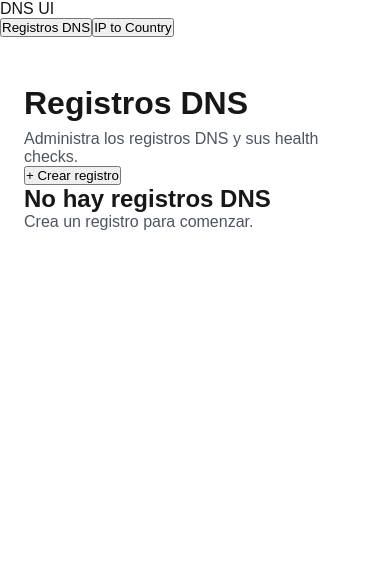
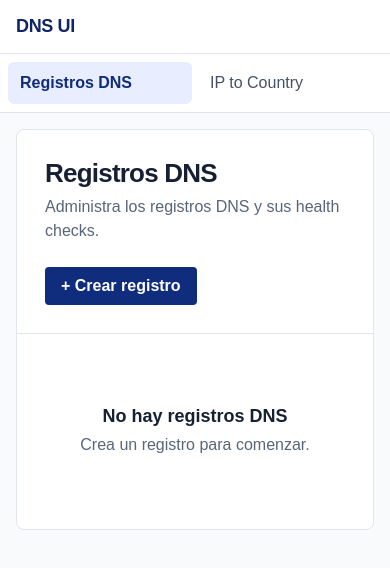
Before and after one commit to djedrielle/2026-02-2024154899-IC7602-P1, a Next.js app in the folder dns-ui/: page / in a window 390 px wide. Shown: the top 568 px of the page. Built offline with nearby package versions, Linux system fonts and the light colour scheme.

Commit message:
Agregar estilos de DNS UI
Aplicar el diseño visual de la interfaz de administración DNS.

```diff
--- a/dns-ui/src/app/page.module.css
+++ b/dns-ui/src/app/page.module.css
@@ -1,38 +1,409 @@
-.page {
+.appShell {
+  min-height: 100vh;
+  background: #f8fafc;
+  color: #172033;
+}
+
+.sidebar {
+  position: fixed;
+  inset: 0 auto 0 0;
   display: flex;
-  min-height: 100%;
-  justify-content: center;
-  background: #f8fafc;
-  font-family: var(--font-geist-sans);
+  width: 240px;
+  flex-direction: column;
+  justify-content: space-between;
+  border-right: 1px solid #dfe4ee;
+  background: #ffffff;
+}
+
+.brand {
+  padding: 22px 24px;
+  border-bottom: 1px solid #dfe4ee;
+  color: #0f2469;
+  font-size: 18px;
+  font-weight: 700;
+  letter-spacing: -0.02em;
+}
+
+.navigation {
+  display: grid;
+  gap: 6px;
+  padding: 16px 12px;
+}
+
+.navigation button {
+  width: 100%;
+  border: 0;
+  border-radius: 6px;
+  background: transparent;
+  color: #465066;
+  cursor: pointer;
+  padding: 12px;
+  text-align: left;
+  font: inherit;
+}
+
+.navigation button:hover,
+.navigation .activeNav {
+  background: #e8edff;
+  color: #102c7d;
+  font-weight: 600;
 }
 
 .main {
-  width: 100%;
-  max-width: 720px;
-  padding: 48px 24px;
+  min-height: 100vh;
+  margin-left: 240px;
+  padding: 48px;
 }
 
-.main h1 {
-  margin-bottom: 8px;
-  font-size: 32px;
+.contentCard {
+  overflow: hidden;
+  border: 1px solid #e0e5ee;
+  border-radius: 8px;
+  background: #ffffff;
 }
 
-.main p {
-  color: #4b5563;
+.pageHeader {
+  display: flex;
+  align-items: center;
+  justify-content: space-between;
+  gap: 24px;
+  padding: 28px;
+  border-bottom: 1px solid #e0e5ee;
 }
 
-.recordList {
-  display: grid;
-  grid-template-columns: repeat(auto-fit, minmax(180px, 1fr));
-  gap: 12px;
-  margin-top: 32px;
-  list-style: none;
+.pageHeader h1 {
+  font-size: 26px;
+  letter-spacing: -0.03em;
 }
 
-.recordList li {
-  padding: 20px;
-  border: 1px solid #d1d5db;
-  border-radius: 8px;
-  background: #ffffff;
+.pageHeader p,
+.sectionHeading p,
+.emptyState p {
+  margin-top: 6px;
+  color: #596579;
+  line-height: 1.5;
+}
+
+.primaryButton,
+.secondaryButton,
+.textButton,
+.actions button,
+.removeButton,
+.closeButton,
+.protocolButtons button,
+.typeSelector button {
+  border: 0;
+  cursor: pointer;
+  font: inherit;
+}
+
+.primaryButton {
+  border-radius: 4px;
+  background: #102c7d;
+  color: #ffffff;
+  padding: 10px 16px;
   font-weight: 600;
 }
+
+.primaryButton:hover {
+  background: #0b205f;
+}
+
+.emptyState {
+  padding: 72px 24px;
+  text-align: center;
+}
+
+.emptyState h2 {
+  font-size: 18px;
+}
+
+.tableWrap {
+  overflow-x: auto;
+}
+
+.tableWrap table {
+  width: 100%;
+  border-collapse: collapse;
+  text-align: left;
+}
+
+.tableWrap th,
+.tableWrap td {
+  padding: 14px 20px;
+  border-bottom: 1px solid #e7eaf0;
+}
+
+.tableWrap th {
+  background: #f4f6ff;
+  color: #495366;
+  font-size: 12px;
+  letter-spacing: 0.06em;
+  text-transform: uppercase;
+}
+
+.mono,
+.badge {
+  font-family: var(--font-geist-mono);
+}
+
+.mono {
+  font-size: 13px;
+}
+
+.badge {
+  display: inline-flex;
+  border: 1px solid #c9d2f6;
+  border-radius: 4px;
+  background: #eef1ff;
+  color: #18358c;
+  padding: 3px 7px;
+  font-size: 12px;
+}
+
+.actions {
+  display: flex;
+  gap: 12px;
+}
+
+.actions button {
+  background: transparent;
+  color: #253144;
+}
+
+.actions button:last-child,
+.removeButton {
+  color: #b42318;
+}
+
+.actions button:hover,
+.textButton:hover {
+  text-decoration: underline;
+}
+
+.overlay {
+  position: fixed;
+  inset: 0;
+  z-index: 10;
+  display: flex;
+  justify-content: flex-end;
+  background: rgb(15 23 42 / 42%);
+}
+
+.drawer {
+  display: flex;
+  width: min(100%, 620px);
+  height: 100%;
+  flex-direction: column;
+  background: #ffffff;
+  box-shadow: -8px 0 24px rgb(15 23 42 / 14%);
+}
+
+.drawerHeader,
+.drawerFooter {
+  display: flex;
+  align-items: center;
+  justify-content: space-between;
+  gap: 16px;
+  padding: 20px 24px;
+  border-bottom: 1px solid #e0e5ee;
+}
+
+.drawerHeader h2 {
+  font-size: 19px;
+}
+
+.drawerBody {
+  display: grid;
+  flex: 1;
+  align-content: start;
+  gap: 24px;
+  overflow-y: auto;
+  padding: 24px;
+}
+
+.drawerBody label,
+.targetRow label {
+  display: grid;
+  gap: 7px;
+  color: #283348;
+  font-size: 14px;
+  font-weight: 600;
+}
+
+.drawerBody input {
+  width: 100%;
+  border: 1px solid #bfc7d7;
+  border-radius: 4px;
+  outline: 0;
+  padding: 10px 11px;
+  color: #172033;
+  font: inherit;
+  font-weight: 400;
+}
+
+.drawerBody input:focus {
+  border-color: #2858c8;
+  box-shadow: 0 0 0 3px rgb(40 88 200 / 14%);
+}
+
+.typeSelector {
+  border: 0;
+}
+
+.typeSelector legend {
+  margin-bottom: 8px;
+  color: #283348;
+  font-size: 14px;
+  font-weight: 600;
+}
+
+.typeSelector div,
+.protocolButtons {
+  display: flex;
+  overflow-x: auto;
+  border: 1px solid #c9d2f6;
+  border-radius: 5px;
+  background: #f1f3ff;
+}
+
+.typeSelector button,
+.protocolButtons button {
+  flex: 1;
+  min-width: max-content;
+  background: transparent;
+  color: #1e2850;
+  padding: 9px 12px;
+  font-family: var(--font-geist-mono);
+  font-size: 13px;
+}
+
+.typeSelector .selectedType,
+.protocolButtons .selectedType {
+  border-radius: 4px;
+  background: #ffffff;
+  color: #102c7d;
+  font-weight: 700;
+}
+
+.formSection {
+  display: grid;
+  gap: 16px;
+  border-top: 1px solid #e0e5ee;
+  padding-top: 22px;
+}
+
+.sectionHeading {
+  display: flex;
+  align-items: start;
+  justify-content: space-between;
+  gap: 16px;
+}
+
+.sectionHeading h3 {
+  font-size: 16px;
+}
+
+.sectionHeading p {
+  font-size: 13px;
+}
+
+.textButton {
+  background: transparent;
+  color: #102c7d;
+  padding: 2px 0;
+  white-space: nowrap;
+}
+
+.targetList {
+  display: grid;
+  gap: 12px;
+}
+
+.targetRow {
+  display: grid;
+  grid-template-columns: minmax(0, 1fr) minmax(0, 1fr) auto;
+  align-items: end;
+  gap: 12px;
+  border: 1px solid #e0e5ee;
+  border-radius: 6px;
+  padding: 14px;
+}
+
+.targetRow label:only-child {
+  grid-column: 1 / 3;
+}
+
+.removeButton {
+  background: transparent;
+  padding: 10px 0;
+}
+
+.healthGrid {
+  display: grid;
+  grid-template-columns: repeat(3, minmax(0, 1fr));
+  gap: 12px;
+}
+
+.drawerFooter {
+  justify-content: flex-end;
+  border-top: 1px solid #e0e5ee;
+  border-bottom: 0;
+}
+
+.secondaryButton {
+  border: 1px solid #bfc7d7;
+  border-radius: 4px;
+  background: #ffffff;
+  color: #283348;
+  padding: 9px 15px;
+}
+
+.closeButton {
+  border-radius: 4px;
+  background: transparent;
+  color: #354056;
+  font-size: 28px;
+  line-height: 1;
+}
+
+@media (max-width: 760px) {
+  .sidebar {
+    position: static;
+    width: 100%;
+    border-right: 0;
+    border-bottom: 1px solid #dfe4ee;
+  }
+
+  .brand {
+    padding: 16px;
+  }
+
+  .navigation {
+    display: flex;
+    padding: 8px;
+  }
+
+  .main {
+    margin-left: 0;
+    padding: 16px;
+  }
+
+  .pageHeader {
+    align-items: start;
+    flex-direction: column;
+  }
+
+  .targetRow,
+  .healthGrid {
+    grid-template-columns: 1fr;
+  }
+
+  .targetRow label:only-child {
+    grid-column: auto;
+  }
+
+  .drawer {
+    width: 100%;
+  }
+}
```
